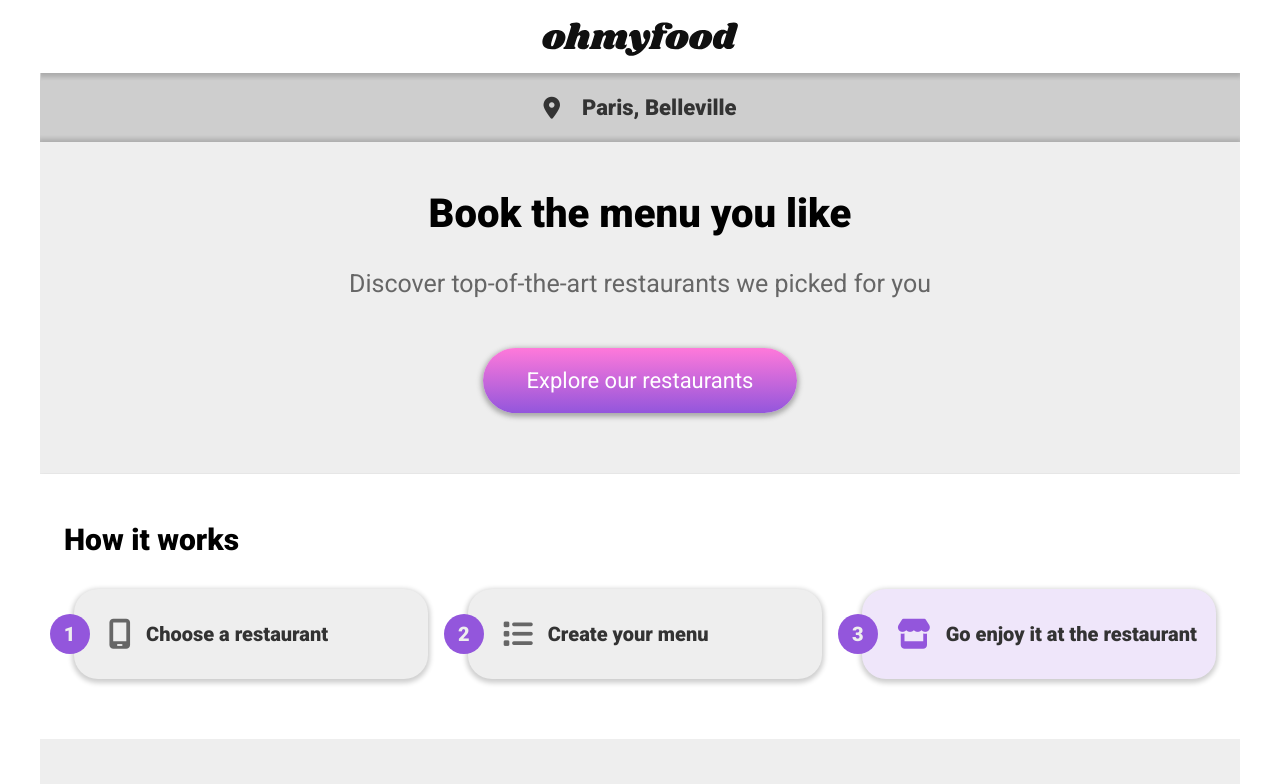
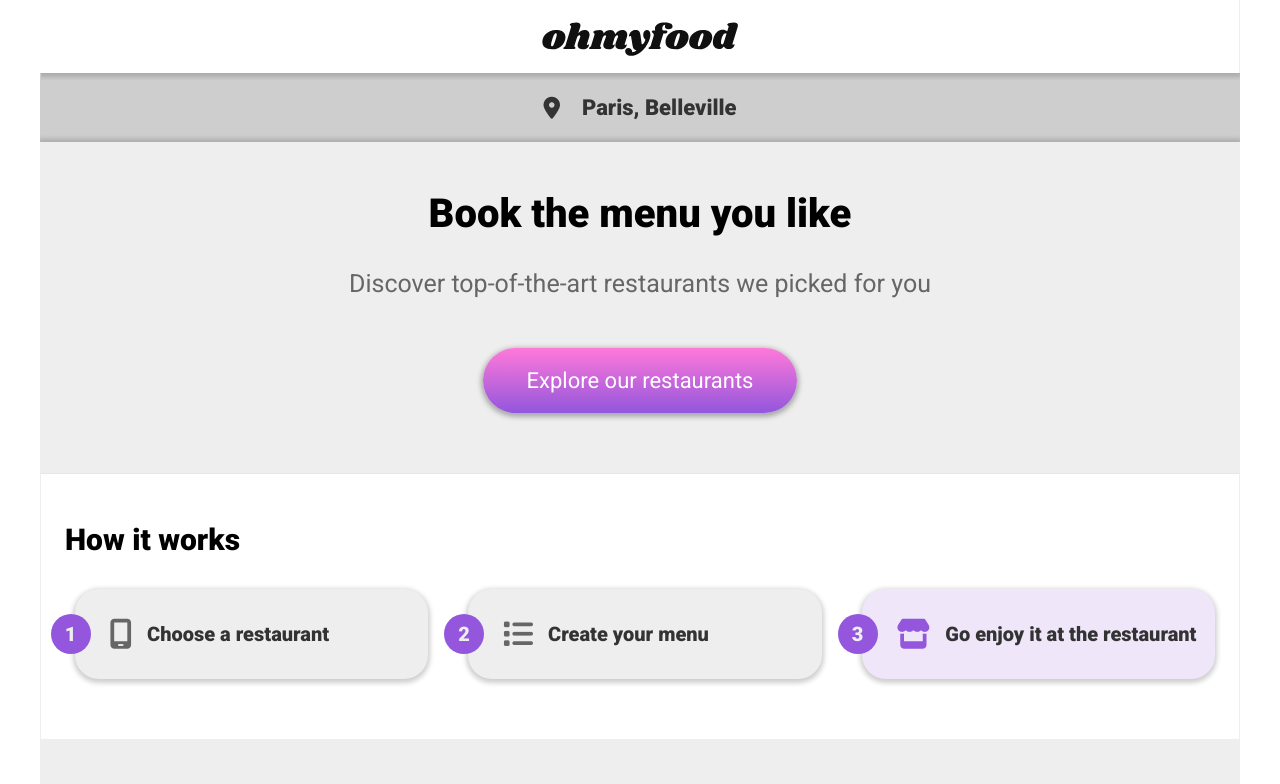
Before and after one commit to tOskr-uk/OhMyFood, a website: page index.html in a window 1280 px wide. Shown: the top 784 px of the page. Drawn offline with Linux system fonts and the light colour scheme; a web font is replaced by a local one.

Commit message:
Added a light border to 'header' and 'how it works' sections for desktop breakpoint. Doesnt look right without it.

```diff
--- a/sass/_layout.scss
+++ b/sass/_layout.scss
@@ -6,6 +6,11 @@
     position: relative;
     flex-flow: row nowrap;
     padding: 1.4em 0 .8em 0;
+
+    @include breakpoint-desktop {
+        border-left: 1px solid #eee;
+        border-right: 1px solid #eee;
+    }
 
     .logo {
         z-index: 10;
--- a/sass/_pages.scss
+++ b/sass/_pages.scss
@@ -50,6 +50,11 @@
 
 .section-how-it-works {
     background-color: white;
+
+    @include breakpoint-desktop {
+        border-left: 1px solid #eee;
+        border-right: 1px solid #eee;
+    }
 
     h1 {
         @include breakpoint-tablet {
```
Also changed, not shown: README.md, css/style.css, 1 other file.
